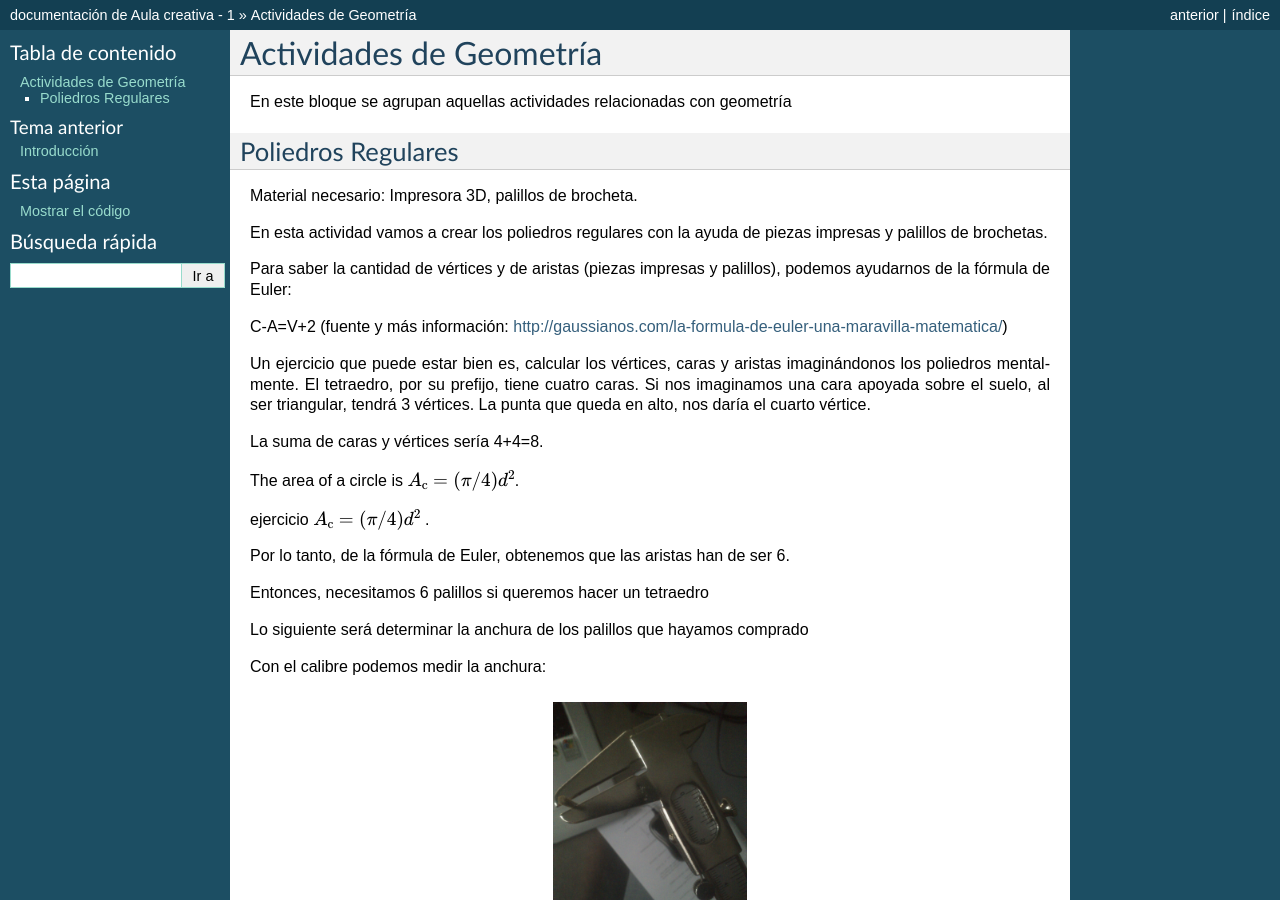
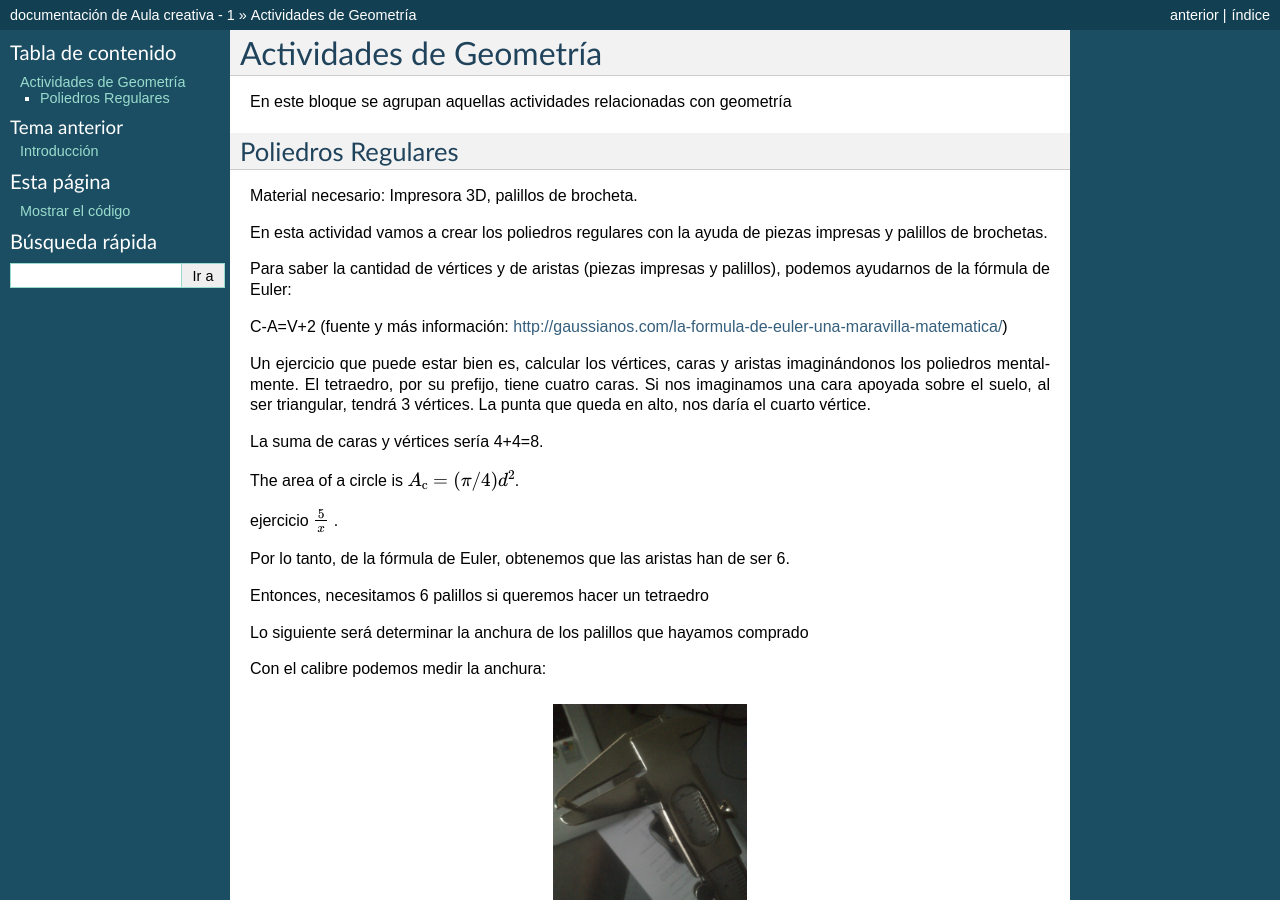
Before and after one commit to es3a10/aula_creativa, a Sphinx documentation site: the page built from docs/geometria.rst, in a window 1280 px wide and 900 px high. Built offline with Sphinx 7.4.7, drawn with Linux system fonts in a browser that asks for light colours.

Commit message:
prueba latex

```diff
--- a/docs/geometria.rst
+++ b/docs/geometria.rst
@@ -21,7 +21,7 @@ La suma de caras y vértices sería 4+4=8.
 
 The area of a circle is :math:`A_\text{c} = (\pi/4) d^2`.
 
-ejercicio :math:`A_\text{c} = (\pi/4) d^2`  .
+ejercicio :math:`\frac{5}{x}`  .
 
 Por lo tanto, de la fórmula de Euler, obtenemos que las aristas han de ser 6.
 
```
